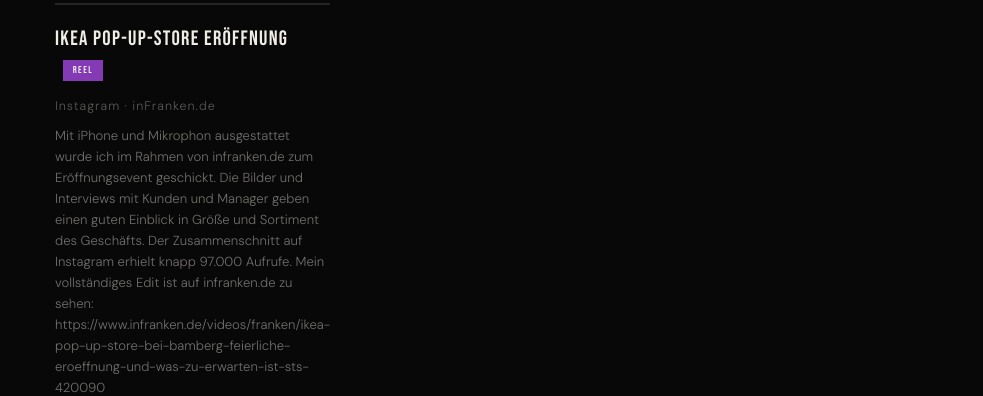
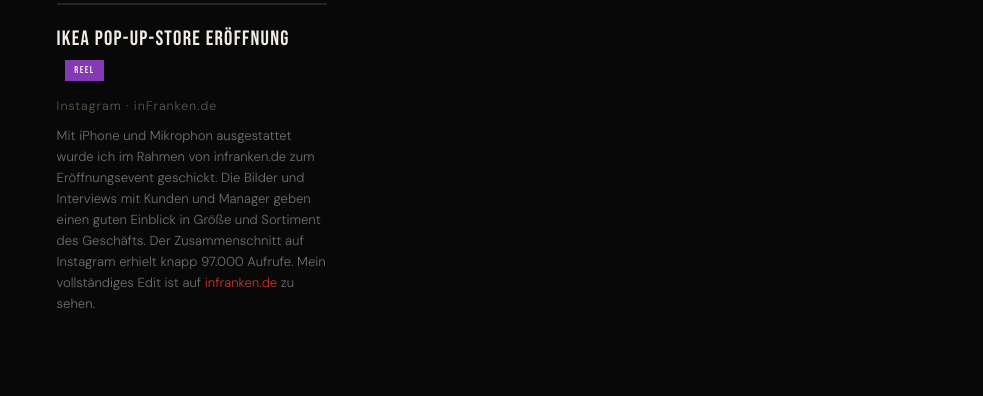
Before and after one commit to sistaevaproductions/github.io, a plain HTML site: page social.html in a window 1280 px wide. Shown: the part 1679-2075 px from the top of the page, 297-1280 px from the left. Drawn offline with Linux system fonts and the light colour scheme; a script that the page names is missing.

Commit message:
Update social.html

```diff
--- a/social.html
+++ b/social.html
@@ -97,6 +97,8 @@
   .video-title { font-family: 'Bebas Neue', sans-serif; font-size: 1.3rem; letter-spacing: 0.06em; color: var(--white); margin-bottom: 0.3rem; }
   .video-info { font-size: 0.78rem; color: rgba(240,236,230,0.35); letter-spacing: 0.08em; }
   .video-context { font-size: 0.82rem; color: rgba(240,236,230,0.45); margin-top: 0.5rem; line-height: 1.6; }
+  .video-context a { color: var(--red); text-decoration: none; }
+  .video-context a:hover { text-decoration: underline; }
 
 
   .badge { display: inline-block; padding: 0.15rem 0.6rem; background: var(--red); font-size: 0.62rem; letter-spacing: 0.15em; text-transform: uppercase; color: var(--white); margin-left: 0.5rem; vertical-align: middle; position: relative; top: -2px; }
@@ -209,7 +211,7 @@
       <div class="video-context">Mit iPhone und Mikrophon ausgestattet wurde ich im Rahmen von infranken.de zum Eröffnungsevent geschickt.
        Die Bilder und Interviews mit Kunden und Manager geben einen guten Einblick in Größe und Sortiment des Geschäfts.
        Der Zusammenschnitt auf Instagram erhielt knapp 97.000 Aufrufe.
-       Mein vollständiges Edit ist auf infranken.de zu sehen: https://www.infranken.de/videos/franken/ikea-pop-up-store-bei-bamberg-feierliche-eroeffnung-und-was-zu-erwarten-ist-sts-420090
+       Mein vollständiges Edit ist auf <a href="https://www.infranken.de/videos/franken/ikea-pop-up-store-bei-bamberg-feierliche-eroeffnung-und-was-zu-erwarten-ist-sts-420090" target="_blank">infranken.de</a> zu sehen.
       </div>
     </div>
   </div>
```
